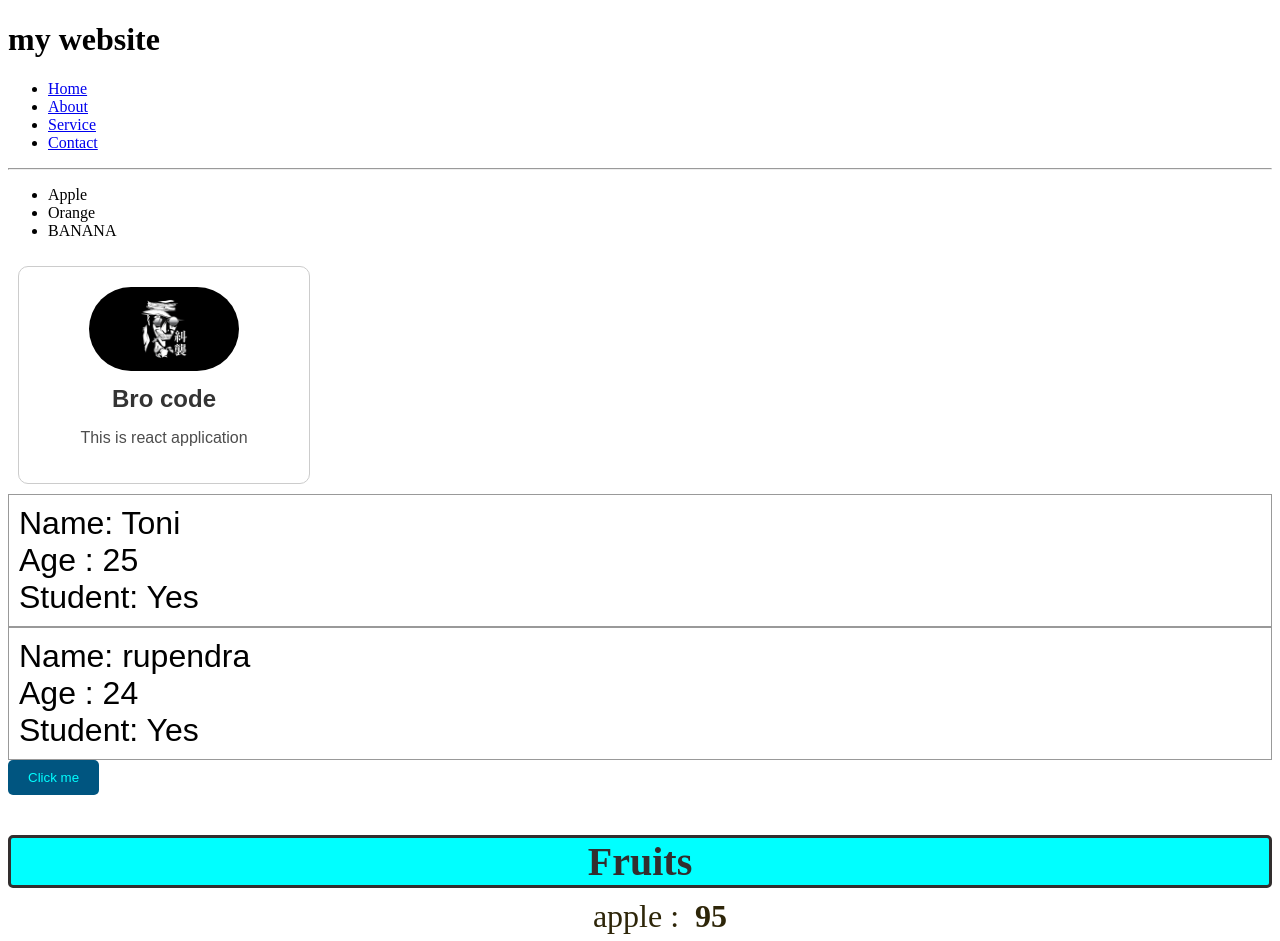
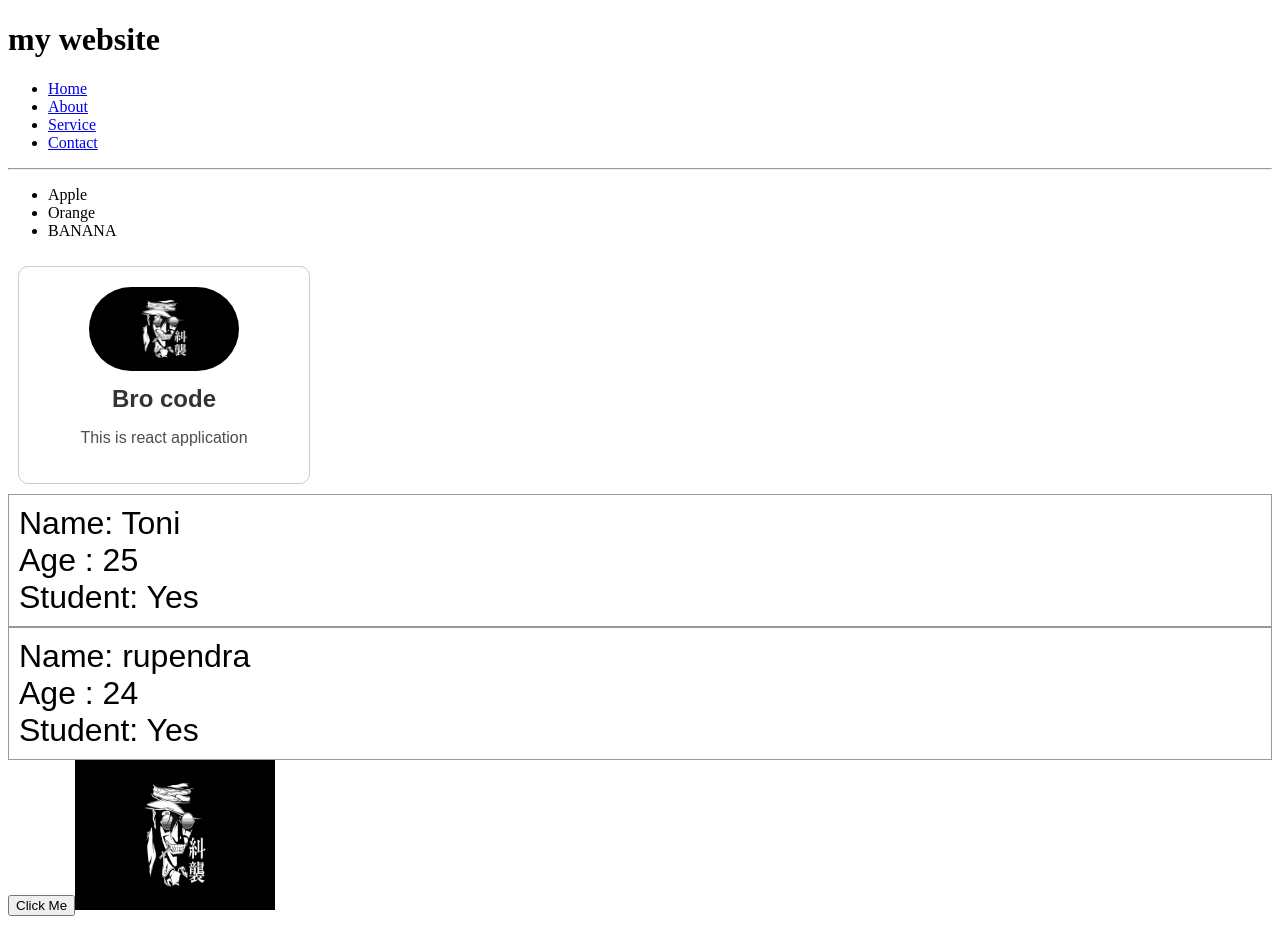
Before and after one commit to Vamsi-009/React-Application, a React (Vite) app: page / in a window 1280 px wide. Shown: the top 941 px of the page. Built offline with nearby package versions, Linux system fonts and the light colour scheme.

Commit message:
click-events

```diff
--- a/src/App.jsx
+++ b/src/App.jsx
@@ -1,11 +1,13 @@
 import Header from "./Header"
 import Footer from "./Footer"
 import Food from "./Food"
-import Button from "./Button"
 import Card from "./Card"
 import Student from "./Student"
 import UserGreeting from "./UserGreeting"
 import List from "./List"
+import Button from "./Button"
+import Profile from "./Profile"
+
 
 function App() {
 
@@ -31,6 +33,7 @@ const fruits = [
     <Student name = "Toni" age ="25" isStudent = {true} />
     <Student name = "rupendra" age ="24" isStudent = {true} />
     <Button />
+    <Profile />
 
 
      {fruits.length > 0 && <List items={fruits} category="Fruits" />}
--- a/src/Button.jsx
+++ b/src/Button.jsx
@@ -1,16 +1,17 @@
 
 function Button(){
 
-    const styles ={
-        backgroundColor:"hsl(200, 100%, 25%)",
-        color: "aqua",
-        padding: "10px 20px",
-        borderRadius: "5px",
-        border: "none",
-        cursor: "pointer"
-}
-    return(
-        <button className="button" style={styles}>Click me</button>
-    );
+    // const handleClick = () => console.log("OUCH");
+
+    // const handleClick2 = (name) =>console.log(`${name} stop clicking me`)
+
+    // return(<button onClick={handleClick2}>Click Me </button>)
+
+    //sythetic bace event.....
+
+    const handleClick = (e) => e.target.textContent = "ouch..";
+    return(<button onDoubleClick = {(e) => handleClick(e)}>Click Me </button>);
+
+
 }
 export default Button
--- /dev/null
+++ b/src/Profile.jsx
@@ -0,0 +1,9 @@
+
+function Profile(){
+   const imagUrl ='./src/assets/profile.jpg';
+
+   const handleClick = (e) => e.target.style.display = "none";
+    return(<img onDoubleClick = {(e) => handleClick(e)} src={imagUrl} height={150} width={200}></img>);
+
+}
+export default Profile;
```
